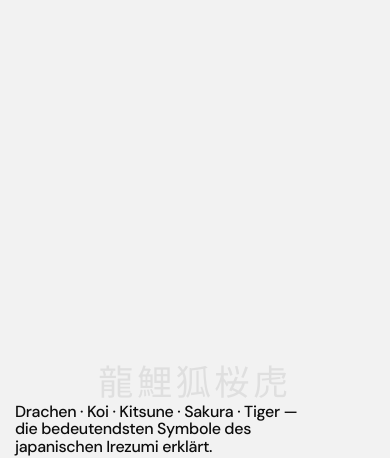
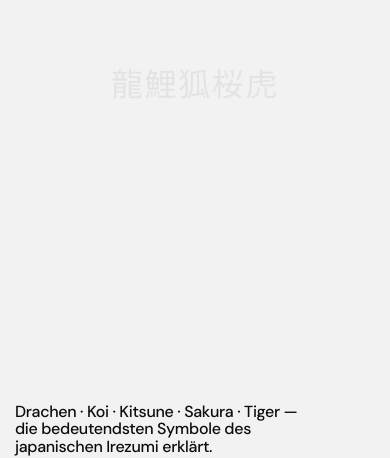
Before and after one commit to stasdo12/kisha.tattoo, a Next.js app: page /motive in a window 390 px wide. Shown: the part 280-738 px from the top of the page. Built offline with nearby package versions, Linux system fonts and the light colour scheme.

Commit message:
fix(motive): hero kanji centered on mobile, reduced to 2rem

```diff
--- a/styles/graphic.css
+++ b/styles/graphic.css
@@ -585,14 +585,11 @@ body:has([data-theme='graphic']) {
     gap: 0.75rem !important;
   }
 
-  /* Hero kanji cluster: smaller on mobile, push to bottom area */
+  /* Hero kanji cluster: smaller on mobile, stay centered */
   .g-motive-hero-kanji {
-    font-size: 2.2rem !important;
-    gap: 0.5rem !important;
-    top: auto !important;
-    bottom: 80px !important;
-    transform: translateX(-50%) !important;
-    opacity: 0.08 !important;
+    font-size: 2rem !important;
+    gap: 0.4rem !important;
+    letter-spacing: 0.05em !important;
   }
 
   /* Intro: photo + text → stack, photo fixed height */
```
